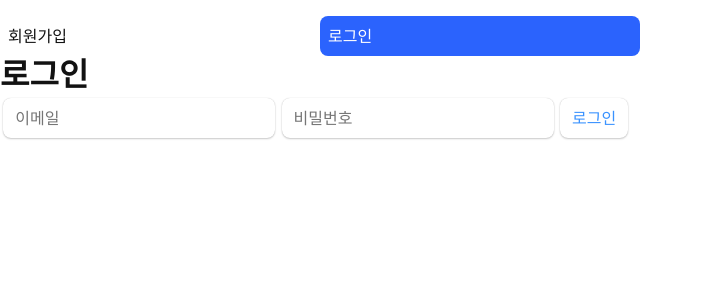
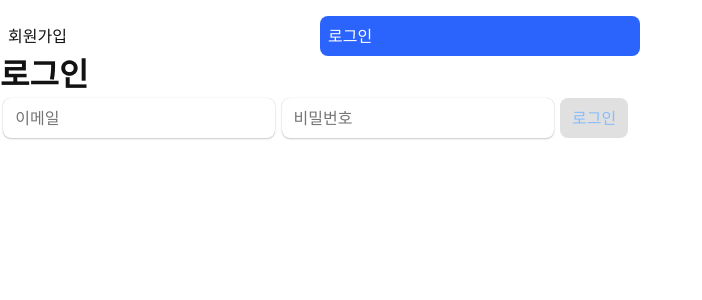
Before and after one commit to mrsimplelife/wanted-pre-onboarding-frontend, a React (Create React App) app: page /signin in a window 1280 px wide. Shown: the top 300 px of the page, without its empty margins (0-702 px from the left). Built offline with nearby package versions, Linux system fonts and the light colour scheme.

Commit message:
🎨 버튼 비활성화 스타일 추가

```diff
--- a/src/index.css
+++ b/src/index.css
@@ -52,6 +52,14 @@ button:hover {
 button:active {
   box-shadow: 0 0px 1px hsla(0, 0%, 0%, 0.4);
   transform: translateY(1px);
+}
+
+button:disabled {
+  background-color: #ccc;
+  cursor: not-allowed;
+  opacity: 0.6;
+  transform: none;
+  box-shadow: none;
 }
 
 form[action$='destroy'] button {
```
